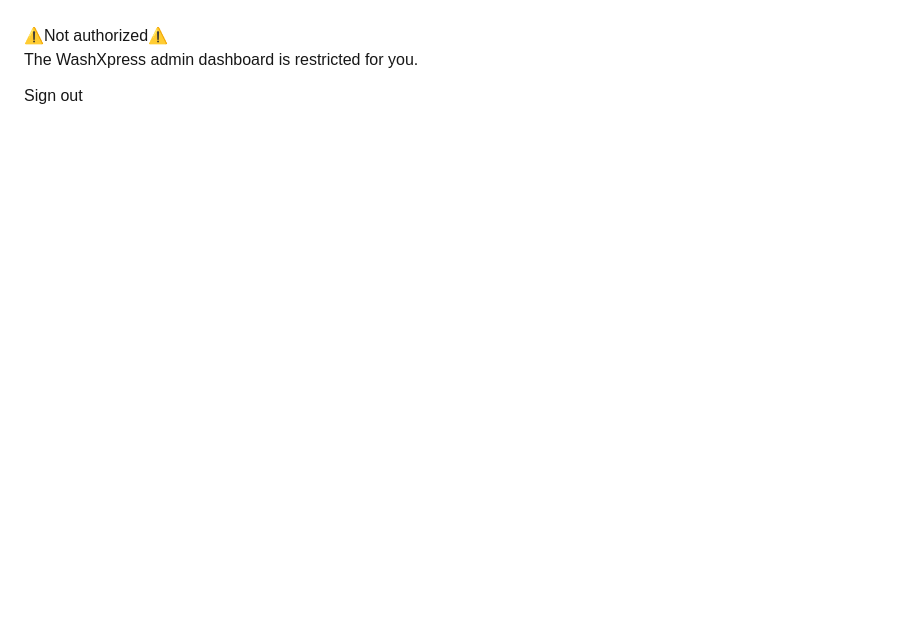
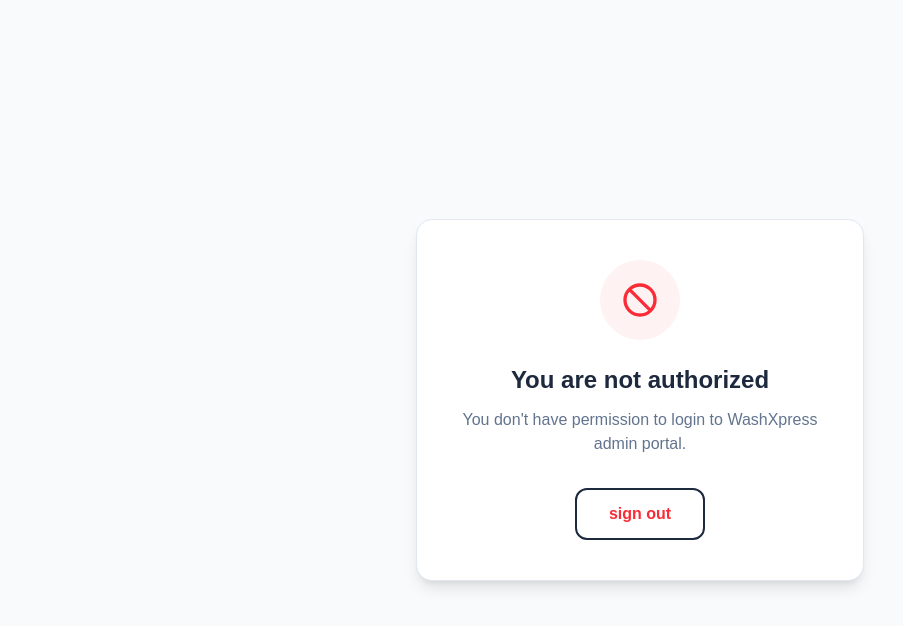
Before and after one commit to Nidula03/WashXpress-SDGP, a Next.js app: page /not-authorized in a window 1280 px wide. Shown: the top 626 px of the page, without its empty margins (0-903 px from the left). Built offline with nearby package versions, Linux system fonts and the light colour scheme.

Commit message:
Enhance the Not Authorized page and refactored the  Sign Out page for streamlined sign-out process

```diff
--- a/app/admin/page.tsx
+++ b/app/admin/page.tsx
@@ -68,12 +68,12 @@
   ).length ?? 0;
 
   // Format customer rows for table
-  const customerRows = data?.customers?.slice(0, 3).map((c) => [
+  const customerRows = data?.customers?.map((c) => [
     c.name || c.displayName || "—",
     c.email || "—",
     c.plan || c.subscription?.plan || "—",
     c.status || "Active",
-  ]) || [["—", "—", "—", "—"], ["—", "—", "—", "—"], ["—", "—", "—", "—"]];
+  ]) || [["—", "—", "—", "—"]];
 
   // Format washer rows for table
   const washerRows = data?.washers?.slice(0, 3).map((w) => [
--- a/app/not-authorized/page.tsx
+++ b/app/not-authorized/page.tsx
@@ -2,12 +2,46 @@
 
 export default function NotAuthorized() {
   return (
-    <div style={{ padding: 24 }}>
-      <h1>⚠️Not authorized⚠️</h1>
-      <p>The WashXpress admin dashboard is restricted for you.</p>
-      <p style={{ marginTop: 12 }}>
-        <Link href="/sign-out">Sign out</Link>
-      </p>
+    <div className="min-h-screen flex items-center justify-center bg-slate-50 p-6">
+      <div className="bg-white rounded-2xl shadow-lg border border-slate-200 p-10 max-w-md w-full text-center">
+        {/* Warning Icon */}
+        <div className="flex justify-center mb-6">
+          <div className="w-20 h-20 rounded-full bg-red-50 flex items-center justify-center">
+            <svg
+              className="w-10 h-10 text-red-500"
+              fill="none"
+              stroke="currentColor"
+              viewBox="0 0 24 24"
+              xmlns="http://www.w3.org/2000/svg"
+            >
+              <path
+                strokeLinecap="round"
+                strokeLinejoin="round"
+                strokeWidth={2}
+                d="M18.364 18.364A9 9 0 005.636 5.636m12.728 12.728A9 9 0 015.636 5.636m12.728 12.728L5.636 5.636"
+              />
+            </svg>
+          </div>
+        </div>
+
+        {/* Title */}
+        <h1 className="text-2xl font-bold text-slate-800 mb-3">
+          You are not authorized
+        </h1>
+
+        {/* Description */}
+        <p className="text-slate-500 mb-8">
+          You don&apos;t have permission to login to WashXpress admin portal.
+        </p>
+
+        {/* Sign Out Button */}
+        <Link
+          href="/sign-out"
+          className="inline-block px-8 py-3 rounded-xl border-2 border-slate-800 text-red-500 font-semibold hover:bg-slate-50 transition-colors"
+        >
+          sign out
+        </Link>
+      </div>
     </div>
   );
 }
--- a/app/sign-out/page.tsx
+++ b/app/sign-out/page.tsx
@@ -1,19 +1,17 @@
 "use client";
 import { useClerk } from "@clerk/nextjs";
+import { useEffect } from "react";
 
 export default function SignOutPage() {
   const { signOut } = useClerk();
 
-  const handleSignOut = async () => {
-    await signOut({ redirectUrl: "/" });
-  };
+  useEffect(() => {
+    signOut({ redirectUrl: "/" });
+  }, [signOut]);
 
   return (
-    <div style={{ padding: 24 }}>
-      <h1>Sign out</h1>
-      <button onClick={handleSignOut} style={{ padding: 12, border: "1px solid #ccc" }}>
-        Sign out
-      </button>
+    <div className="min-h-screen flex items-center justify-center bg-slate-900">
+      <div className="text-white text-lg">Signing out...</div>
     </div>
   );
 }
```
